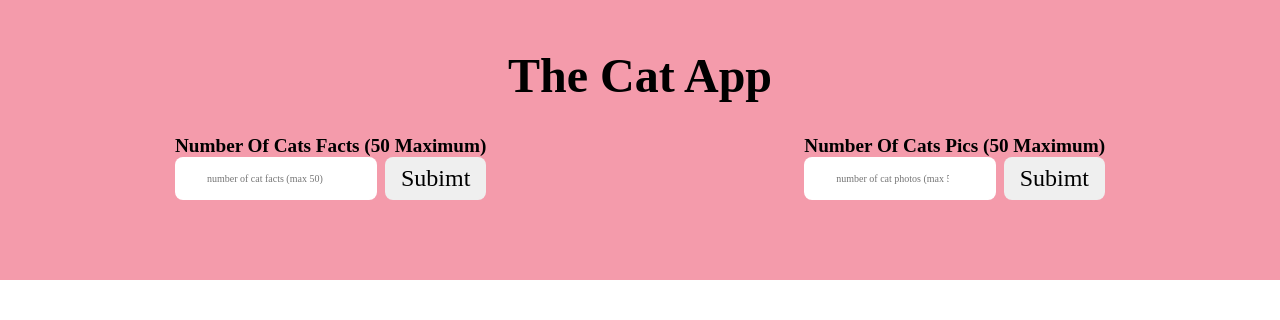
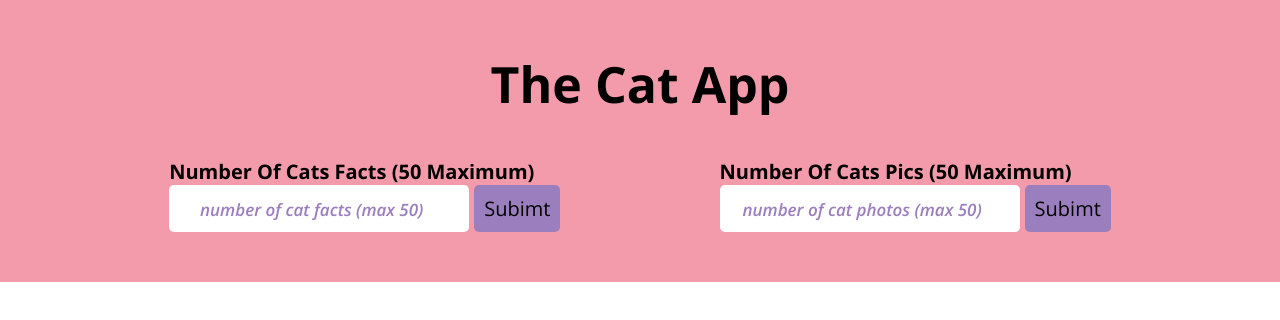
Before and after one commit to 34ERAT/cats-app, a website built with Vite: page index.html in a window 1280 px wide. Built offline with nearby package versions, Linux system fonts and the light colour scheme.

Commit message:
style input and style images

```diff
--- a/package.json
+++ b/package.json
@@ -10,5 +10,8 @@
   },
   "devDependencies": {
     "vite": "^6.3.5"
+  },
+  "dependencies": {
+    "axios": "^1.9.0"
   }
 }
--- a/src/style.css
+++ b/src/style.css
@@ -8,11 +8,14 @@
   --color-pink: #f49bab;
   --color-secondary: #9b7ebd;
   --color-black-main: #000;
-  --font-primary: "sans-serif";
+  --font-primary: "Open Sans", sans-serif;
 }
 
+html {
+  font-size: 62.5%;
+}
 body {
-  font-size: 62.5%;
+  font-family: var(--font-primary);
 }
 
 .form {
@@ -25,17 +28,19 @@ body {
   padding-block: 3rem;
 }
 .form h1 {
-  font-size: 3rem;
+  font-size: 5rem;
+  padding-block: 2rem;
 }
 .form > div {
   width: 100%;
   display: flex;
-  justify-content: space-around;
+  justify-content: space-evenly;
+  flex-wrap: wrap;
   padding: 2rem 1rem;
 }
 .form-catfacts h2,
 .form-catpics h2 {
-  font-size: 1.2rem;
+  font-size: 2rem;
 }
 .form-catfacts div,
 .form-catpics div {
@@ -45,16 +50,50 @@ body {
 }
 .catnumInput {
   font: inherit;
-  padding: 1rem 2rem;
-  width: 70%;
+  padding: 1rem 1rem;
+  width: 30rem;
+  font-size: 2rem;
   border-radius: 0.5rem;
   border-color: transparent;
   border: none;
+  text-align: center;
+}
+.catnumInput::placeholder {
+  font-size: 1.7rem;
+  font-weight: 600;
+  font-style: italic;
+  color: var(--color-secondary);
 }
 .btnsubimt {
+  background: var(--color-secondary);
   font: inherit;
-  font-size: 1.5rem;
-  padding: 0.5rem 1rem;
+  font-size: 2rem;
+  padding: 1rem 1rem;
   border-radius: 0.5rem;
   border: none;
 }
+.result {
+  padding-top: 5rem;
+  font-size: 2rem;
+  display: flex;
+  justify-content: center;
+}
+.result-list {
+  width: 80%;
+}
+.result-image-list {
+  width: 90%;
+  display: flex;
+  flex-wrap: wrap;
+  justify-content: center;
+  gap: 1rem;
+}
+.result-image-list-containter {
+  overflow: hidden;
+  display: flex;
+  justify-content: center;
+  object-position: center;
+  object-fit: cover;
+  width: 30rem;
+  height: 50rem;
+}
```
Also changed, not shown: 1 other file.
